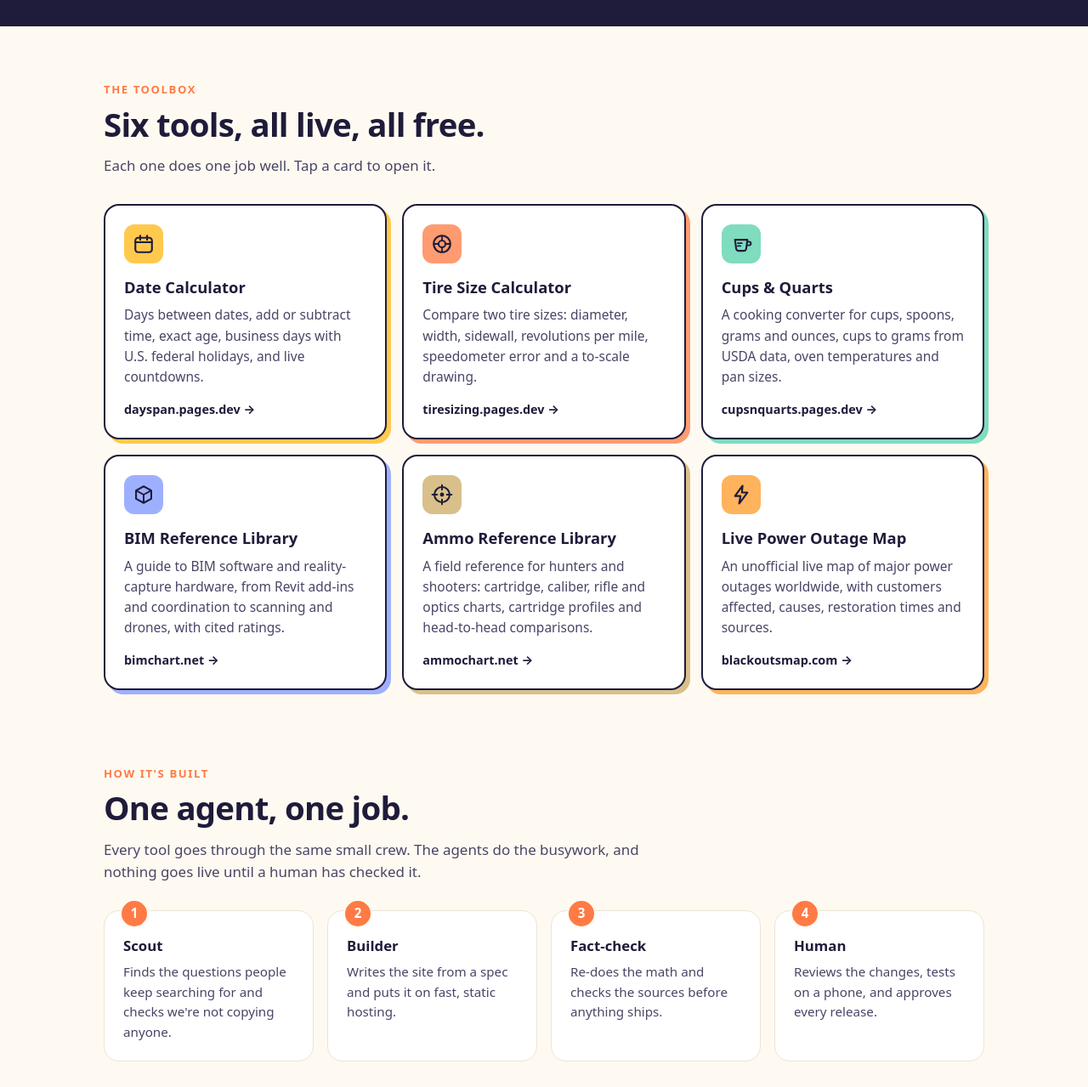
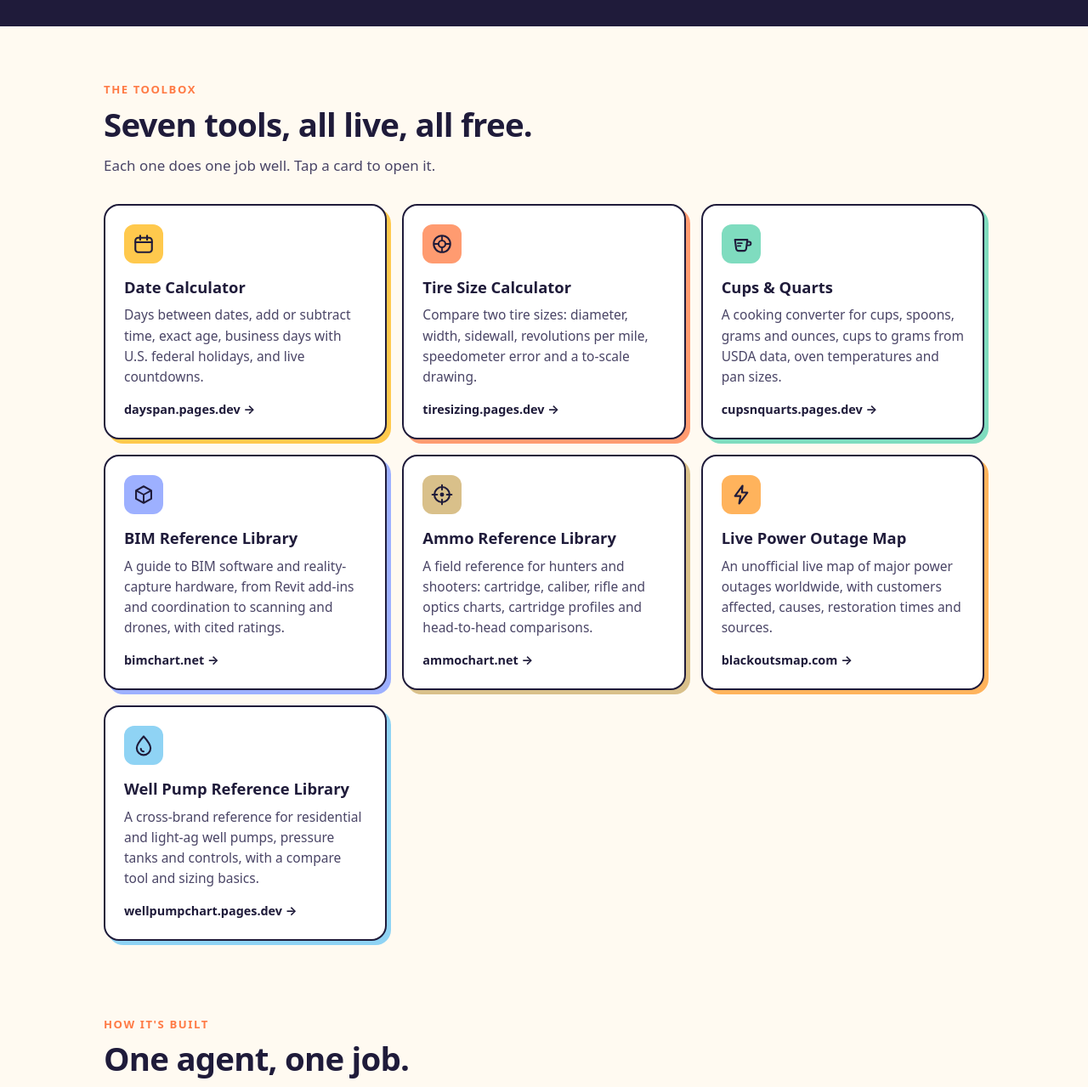
Before and after one commit to MarcusTravis/thinkybuildy-site, a plain HTML site: page index.html in a window 1280 px wide. Shown: the part 1100-2379 px from the top of the page at 85% size. Drawn offline with Linux system fonts and the light colour scheme.

Commit message:
Add Well Pump Reference Library tool card

```diff
--- a/index.html
+++ b/index.html
@@ -4,7 +4,7 @@
 <meta charset="utf-8">
 <meta name="viewport" content="width=device-width, initial-scale=1">
 <title>ThinkyBuildy: free, ad-free web tools built with AI agents</title>
-<meta name="description" content="ThinkyBuildy makes free web tools with a small crew of AI agents. No ads, no sign-ups, just useful tools: date math, tire sizes, kitchen conversions, BIM and ammo references, and a live outage map.">
+<meta name="description" content="ThinkyBuildy makes free web tools with a small crew of AI agents. No ads, no sign-ups, just useful tools: date math, tire sizes, kitchen conversions, BIM, ammo and well pump references, and a live outage map.">
 <link rel="canonical" href="https://thinkybuildy.com/">
 <link rel="icon" href="/favicon.svg" type="image/svg+xml">
 <link rel="icon" href="/favicon-32.png" sizes="32x32" type="image/png">
@@ -146,7 +146,7 @@ footer .support a:hover{color:var(--tang)}
 <section id="tools">
   <div class="wrap">
     <p class="kicker">The toolbox</p>
-    <h2>Six tools, all live, all free.</h2>
+    <h2>Seven tools, all live, all free.</h2>
     <p class="sub">Each one does one job well. Tap a card to open it.</p>
     <div class="tools">
       <a class="tool" href="https://dayspan.pages.dev/" style="--c:#ffc94d">
@@ -184,6 +184,12 @@ footer .support a:hover{color:var(--tang)}
         <h3>Live Power Outage Map</h3>
         <p>An unofficial live map of major power outages worldwide, with customers affected, causes, restoration times and sources.</p>
         <span class="url">blackoutsmap.com</span>
+      </a>
+      <a class="tool" href="https://wellpumpchart.pages.dev/" style="--c:#8fd3f4">
+        <span class="ic"><svg viewBox="0 0 32 32" aria-hidden="true"><path d="M16 3C16 3 6 14 6 20a10 10 0 0 0 20 0C26 14 16 3 16 3z" fill="none" stroke="#1f1b3a" stroke-width="2.6" stroke-linejoin="round"/><path d="M12 21a4 4 0 0 0 4 4" fill="none" stroke="#1f1b3a" stroke-width="2.6" stroke-linecap="round"/></svg></span>
+        <h3>Well Pump Reference Library</h3>
+        <p>A cross-brand reference for residential and light-ag well pumps, pressure tanks and controls, with a compare tool and sizing basics.</p>
+        <span class="url">wellpumpchart.pages.dev</span>
       </a>
     </div>
   </div>
```
